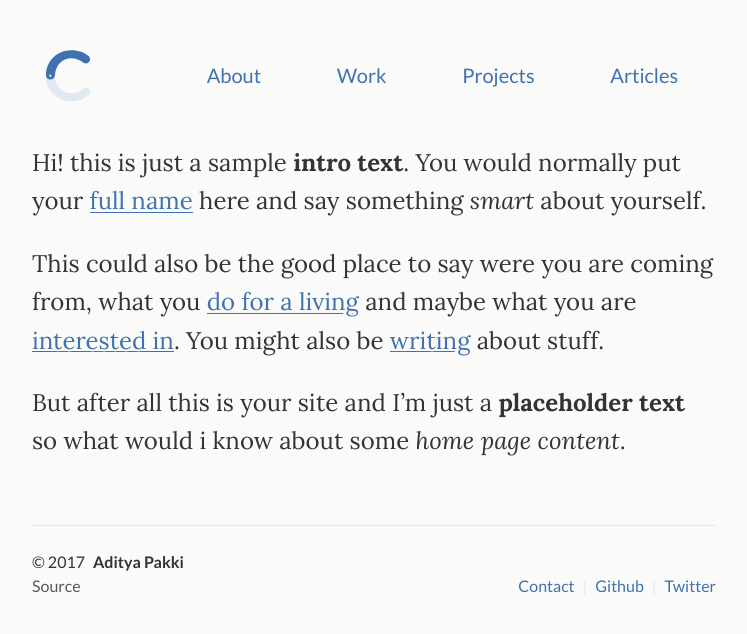
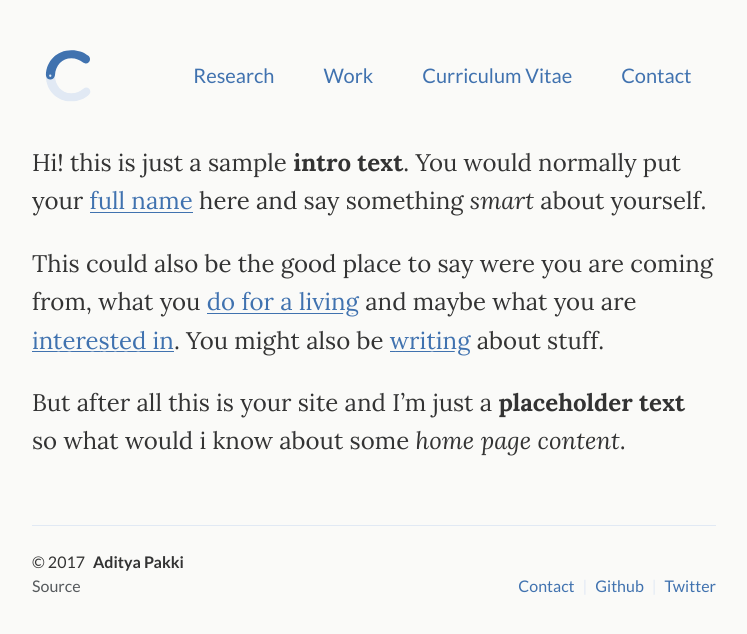
Before and after one commit to adityapakki/adityapakki.github.io, a Jekyll site: the page built from index.md, in a window 1280 px wide. Shown: the top 634 px of the page, without its empty margins (266-1013 px from the left). Built offline with Jekyll 4.4.1, drawn with Linux system fonts in a browser that asks for light colours.

Commit message:
some more tinkering with the layouts

```diff
--- a/_config.yml
+++ b/_config.yml
@@ -27,18 +27,18 @@ paginate_path: "/articles/page:num/"  # link scheme for articles, should be letf
 # Used to define the navigation menu items
 # > Title is the tile of the navigation item, url the url and desc is the tooltip
 navigation:
-  - title: About
-    url: /about/
-    desc: Learn about me
+  - title: Research
+    url: /research/
+    desc: My research is about
   - title: Work
     url: /work/
-    desc: Stuffs I hate to do
-  - title: Projects
-    url: /projects/
-    desc: Stuffs I like to do
-  - title: Articles
-    url: /articles/
-    desc: Stuffs I write about
+    desc: Professional Experience
+  - title: Curriculum Vitae
+    url: /resume/
+    desc: My resume
+  - title: Contact
+    url: /contact/
+    desc: Contact information
 
 # Used by Jekyll to recognize what is a post and what is a page
 defaults:
```
